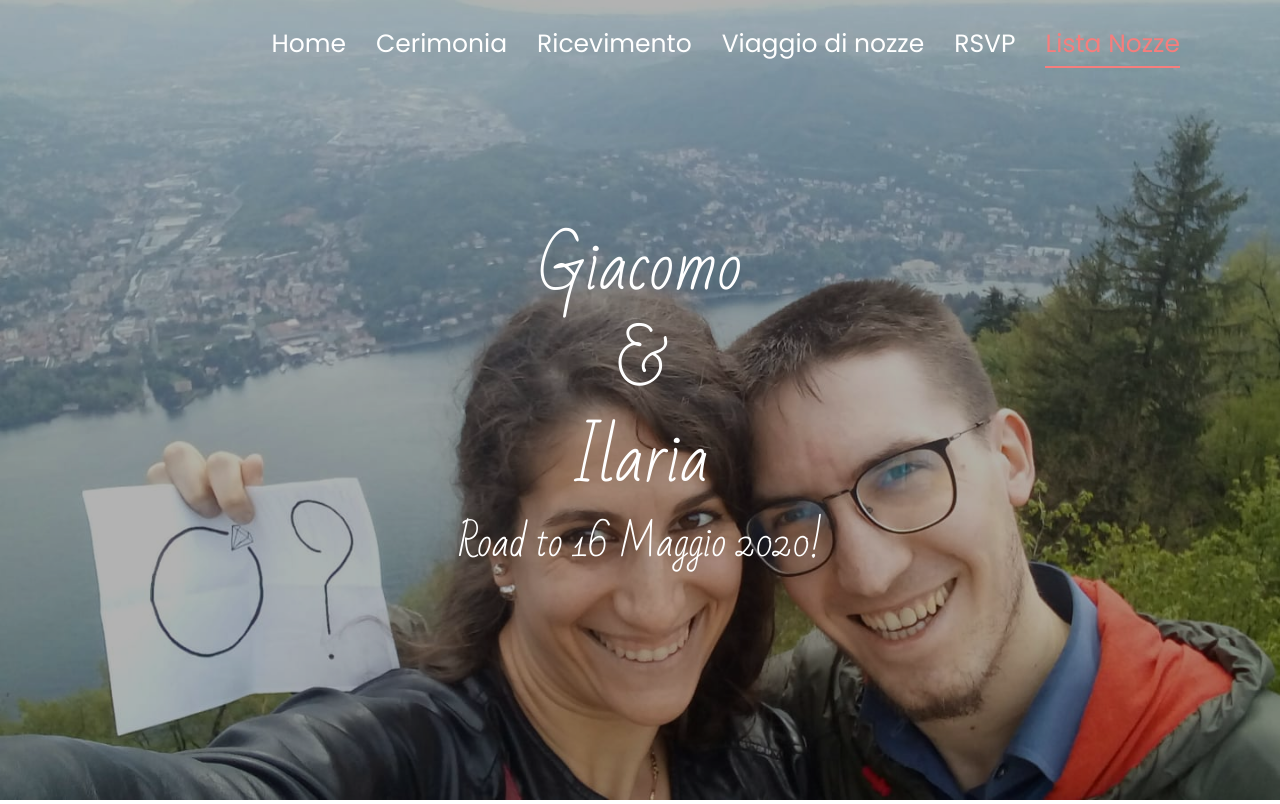
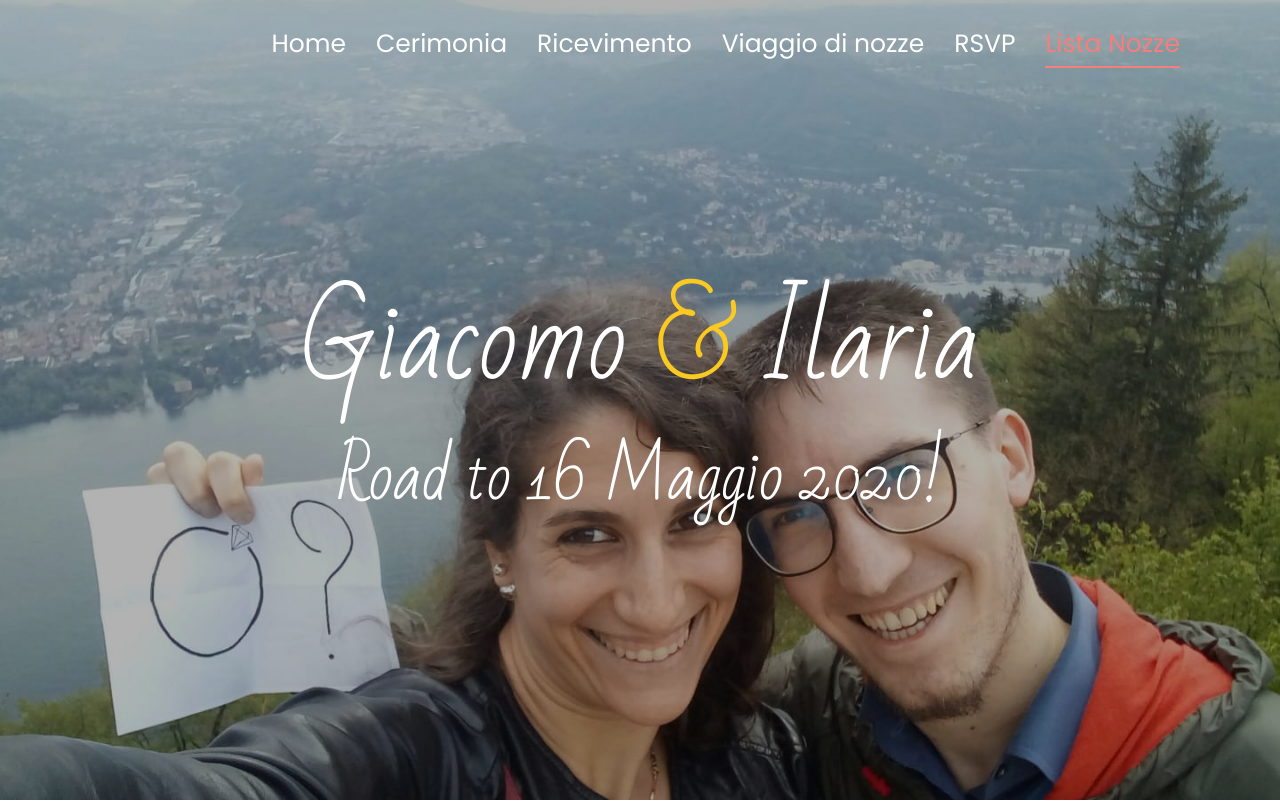
Before and after one commit to i-speranza/wedding_website, a Flask app: page / in a window 1280 px wide. Shown: the top 804 px of the page. Run offline with Flask 2, Linux system fonts and the light colour scheme; data that the repository does not hold is empty; some libraries are stand-ins or nearby versions; some web fonts are replaced.

Commit message:
Title on single line

```diff
--- a/templates/index.html
+++ b/templates/index.html
@@ -67,8 +67,8 @@
 								<span class="flaticon-rose-outline-variant-with-vines-and-leaves"></span>
 							</div> -->
 							<!-- <span class="subheading">The Wedding of</span> -->
-              <h2>Giacomo<br/>&amp;<br/>Ilaria</h2> <!--style="color:#FACA21;"-->
-              <h3>Road to 16 Maggio 2020!</h3> <!--style="color:#D6991D;"-->
+              <h1>Giacomo <font color='#FACA21'>&amp;</font> Ilaria</h1> <!--style="color:#FACA21;"-->
+              <h2>Road to 16 Maggio 2020!</h2> <!--style="color:#D6991D;"-->
 							<!-- <div id="timer" class="d-flex">
 							  <div class="time" id="days"></div>
 							  <div class="time pl-3" id="hours"></div>
```
